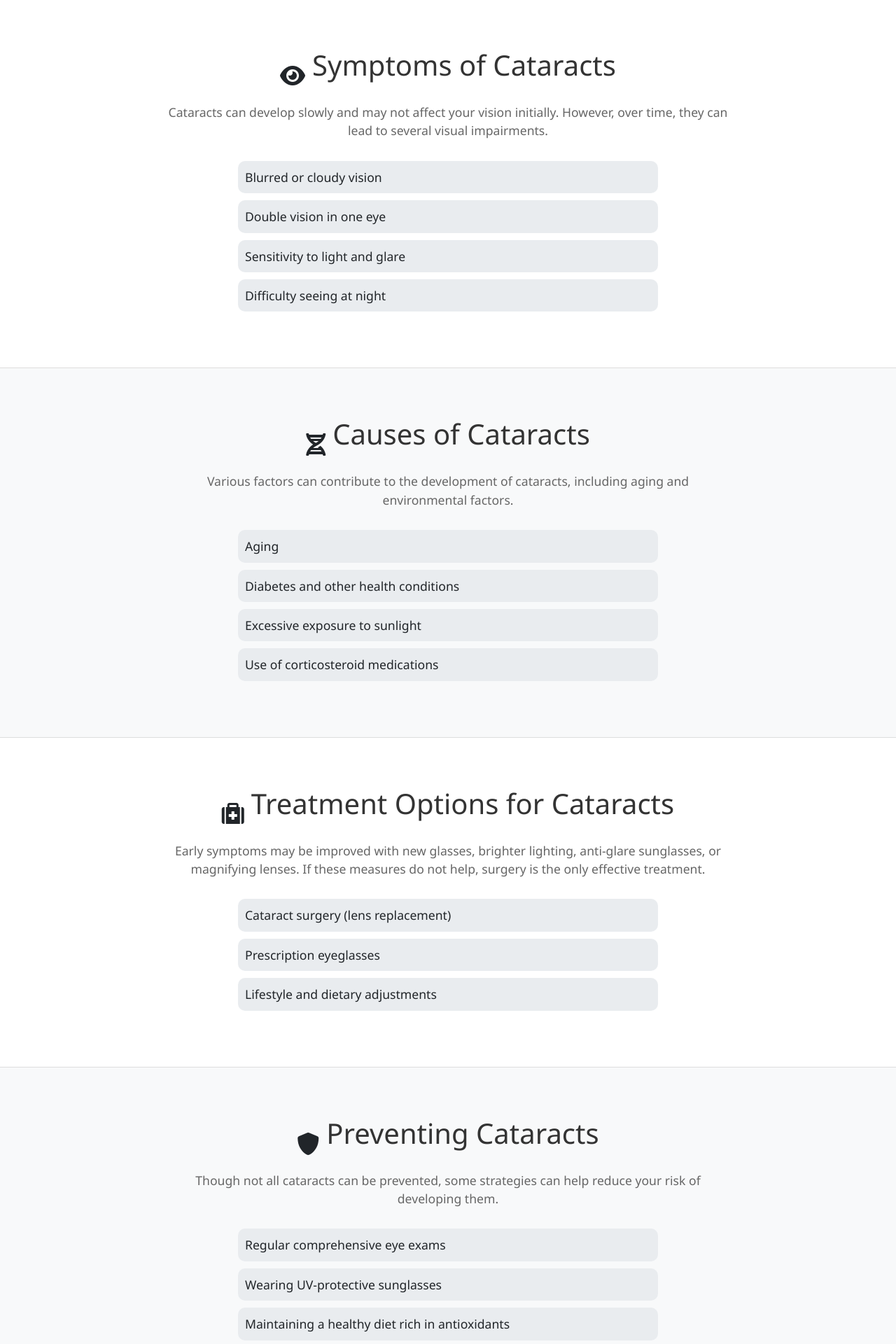
After one commit to Shrutakeerti/Netra-Shakti, a Flask app: template templates/Program.html in a window 1280 px wide. The commit adds this page. Shown: the part 801-2721 px from the top of the page at 70% size. Run offline with Flask 3, Linux system fonts and the light colour scheme; the template is opened without the code that fills it, so the values that code supplies are empty.

Commit message:
Updated some Ui and added some things new ideas

```diff
--- /dev/null
+++ b/templates/Program.html
@@ -0,0 +1,224 @@
+<!DOCTYPE html>
+<html lang="en">
+<head>
+    <meta charset="UTF-8">
+    <meta http-equiv="X-UA-Compatible" content="IE=edge">
+    <meta name="viewport" content="width=device-width, initial-scale=1.0">
+    <title>Cataracts</title>
+    <link rel="stylesheet" href="https://cdn.jsdelivr.net/npm/bootstrap@5.1.3/dist/css/bootstrap.min.css">
+    <link rel="stylesheet" href="https://cdnjs.cloudflare.com/ajax/libs/font-awesome/6.0.0/css/all.min.css">
+    <style>
+        body {
+            font-family: 'Segoe UI', Tahoma, Geneva, Verdana, sans-serif;
+            margin: 0;
+            padding: 0;
+            scroll-behavior: smooth;
+        }
+        .navbar {
+            box-shadow: 0 2px 10px rgba(0, 0, 0, 0.1);
+        }
+        .hero {
+            background-image: linear-gradient(to right, rgba(0,0,0,0.6), rgba(0,0,0,0.3)), url('https://picsum.photos/2000/1000');
+            background-size: cover;
+            background-position: center;
+            height: 100vh;
+            display: flex;
+            justify-content: center;
+            align-items: center;
+            color: #fff;
+            text-align: center;
+        }
+        .hero h1 {
+            font-size: 4rem;
+            font-weight: bold;
+            text-shadow: 2px 2px 5px rgba(0,0,0,0.7);
+        }
+        .hero p {
+            font-size: 1.2rem;
+            max-width: 700px;
+            margin: 20px auto;
+        }
+        .section {
+            padding: 70px 0;
+            background-color: #f8f9fa;
+            border-bottom: 1px solid #ddd;
+        }
+        .section:nth-of-type(even) {
+            background-color: #ffffff;
+        }
+        .section h2 {
+            font-size: 2.5rem;
+            margin-bottom: 30px;
+            text-align: center;
+            color: #333;
+        }
+        .section p {
+            text-align: center;
+            font-size: 1.1rem;
+            color: #666;
+            max-width: 800px;
+            margin: 0 auto 30px;
+        }
+        .section ul {
+            list-style: none;
+            padding-left: 0;
+            max-width: 600px;
+            margin: 0 auto;
+        }
+        .section ul li {
+            padding: 10px;
+            font-size: 1.1rem;
+            background-color: #e9ecef;
+            border-radius: 10px;
+            margin-bottom: 10px;
+        }
+        .btn-primary {
+            background: linear-gradient(to right, #007bff, #00c6ff);
+            border: none;
+            font-weight: bold;
+            transition: background 0.3s ease;
+        }
+        .btn-primary:hover {
+            background: linear-gradient(to right, #0056b3, #0088cc);
+        }
+        footer {
+            background-color: #343a40;
+            color: #fff;
+            padding: 30px 0;
+            text-align: center;
+        }
+        footer a {
+            color: #ffc107;
+            margin: 0 10px;
+            font-size: 1.2rem;
+        }
+        .modal-body ul li {
+            background-color: #f1f1f1;
+        }
+        .icon-title {
+            display: flex;
+            align-items: center;
+            justify-content: center;
+            gap: 10px;
+            font-size: 2rem;
+        }
+        .fade-in {
+            animation: fadeIn 1.2s ease-in;
+        }
+        @keyframes fadeIn {
+            from {opacity: 0;}
+            to {opacity: 1;}
+        }
+    </style>
+</head>
+<body>
+    <nav class="navbar navbar-expand-lg navbar-light bg-light fixed-top">
+        <div class="container">
+            <a class="navbar-brand" href="#">Cataracts</a>
+            <button class="navbar-toggler" type="button" data-bs-toggle="collapse" data-bs-target="#navbarSupportedContent">
+                <span class="navbar-toggler-icon"></span>
+            </button>
+            <div class="collapse navbar-collapse" id="navbarSupportedContent">
+                <ul class="navbar-nav ms-auto mb-2 mb-lg-0">
+                    <li class="nav-item"><a class="nav-link" href="#symptoms">Symptoms</a></li>
+                    <li class="nav-item"><a class="nav-link" href="#causes">Causes</a></li>
+                    <li class="nav-item"><a class="nav-link" href="#treatment">Treatment</a></li>
+                    <li class="nav-item"><a class="nav-link" href="#prevention">Prevention</a></li>
+                </ul>
+            </div>
+        </div>
+    </nav>
+
+    <div class="hero fade-in">
+        <div class="container">
+            <h1>Cataracts: Understanding the Condition</h1>
+            <p>Explore the causes, symptoms, treatments, and preventative measures for one of the leading causes of vision impairment globally.</p>
+            <button class="btn btn-primary" data-bs-toggle="modal" data-bs-target="#modal">Learn More</button>
+        </div>
+    </div>
+
+    <div class="section" id="symptoms">
+        <div class="container">
+            <div class="icon-title"><i class="fas fa-eye"></i> <h2>Symptoms of Cataracts</h2></div>
+            <p>Cataracts can develop slowly and may not affect your vision initially. However, over time, they can lead to several visual impairments.</p>
+            <ul>
+                <li>Blurred or cloudy vision</li>
+                <li>Double vision in one eye</li>
+                <li>Sensitivity to light and glare</li>
+                <li>Difficulty seeing at night</li>
+            </ul>
+        </div>
+    </div>
+
+    <div class="section" id="causes">
+        <div class="container">
+            <div class="icon-title"><i class="fas fa-dna"></i> <h2>Causes of Cataracts</h2></div>
+            <p>Various factors can contribute to the development of cataracts, including aging and environmental factors.</p>
+            <ul>
+                <li>Aging</li>
+                <li>Diabetes and other health conditions</li>
+                <li>Excessive exposure to sunlight</li>
+                <li>Use of corticosteroid medications</li>
+            </ul>
+        </div>
+    </div>
+
+    <div class="section" id="treatment">
+        <div class="container">
+            <div class="icon-title"><i class="fas fa-medkit"></i> <h2>Treatment Options for Cataracts</h2></div>
+            <p>Early symptoms may be improved with new glasses, brighter lighting, anti-glare sunglasses, or magnifying lenses. If these measures do not help, surgery is the only effective treatment.</p>
+            <ul>
+                <li>Cataract surgery (lens replacement)</li>
+                <li>Prescription eyeglasses</li>
+                <li>Lifestyle and dietary adjustments</li>
+            </ul>
+        </div>
+    </div>
+
+    <div class="section" id="prevention">
+        <div class="container">
+            <div class="icon-title"><i class="fas fa-shield-alt"></i> <h2>Preventing Cataracts</h2></div>
+            <p>Though not all cataracts can be prevented, some strategies can help reduce your risk of developing them.</p>
+            <ul>
+                <li>Regular comprehensive eye exams</li>
+                <li>Wearing UV-protective sunglasses</li>
+                <li>Maintaining a healthy diet rich in antioxidants</li>
+                <li>Avoiding smoking and excessive alcohol</li>
+            </ul>
+        </div>
+    </div>
+
+    <footer>
+        <p>&copy; 2025 Cataracts Awareness. All rights reserved.</p>
+        <div>
+            <a href="#"><i class="fab fa-facebook"></i></a>
+            <a href="#"><i class="fab fa-twitter"></i></a>
+            <a href="#"><i class="fab fa-instagram"></i></a>
+        </div>
+    </footer>
+
+    <div class="modal fade" id="modal" tabindex="-1" aria-labelledby="modalLabel" aria-hidden="true">
+        <div class="modal-dialog modal-lg">
+            <div class="modal-content">
+                <div class="modal-header">
+                    <h5 class="modal-title" id="modalLabel">Additional Resources</h5>
+                    <button type="button" class="btn-close" data-bs-dismiss="modal" aria-label="Close"></button>
+                </div>
+                <div class="modal-body">
+                    <p>Explore more about cataracts and eye health from trusted resources:</p>
+                    <ul>
+                        <li><a href="https://www.aao.org/eye-health/diseases/what-are-cataracts" target="_blank">American Academy of Ophthalmology</a></li>
+                        <li><a href="https://www.who.int/news-room/fact-sheets/detail/blindness-and-visual-impairment" target="_blank">WHO: Visual Impairment Facts</a></li>
+                        <li><a href="#">Join a support group or consult a specialist</a></li>
+                    </ul>
+                </div>
+                <div class="modal-footer">
+                    <button type="button" class="btn btn-secondary" data-bs-dismiss="modal">Close</button>
+                </div>
+            </div>
+        </div>
+    </div>
+
+    <script src="https://cdn.jsdelivr.net/npm/bootstrap@5.1.3/dist/js/bootstrap.bundle.min.js"></script>
+</body>
+</html>
```
Also changed, not shown: templates/eye_dashboard.html (added, +223 -0 lines), templates/store.html (+114 -3 lines).
